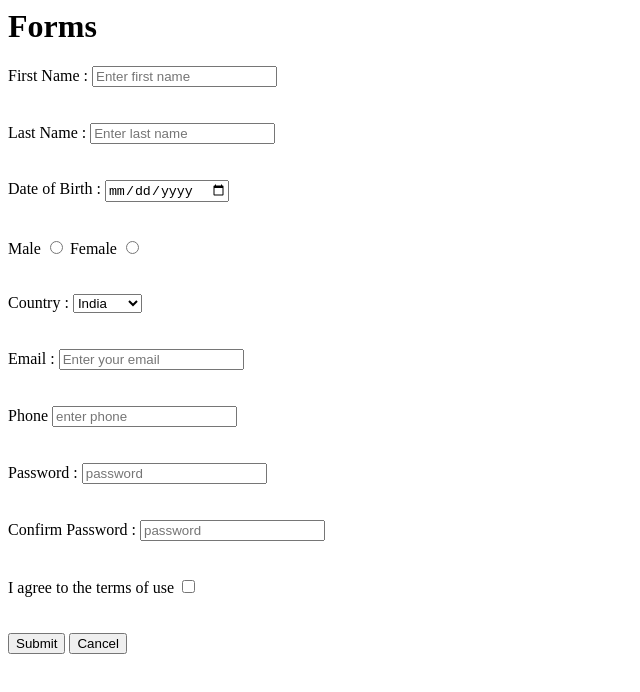
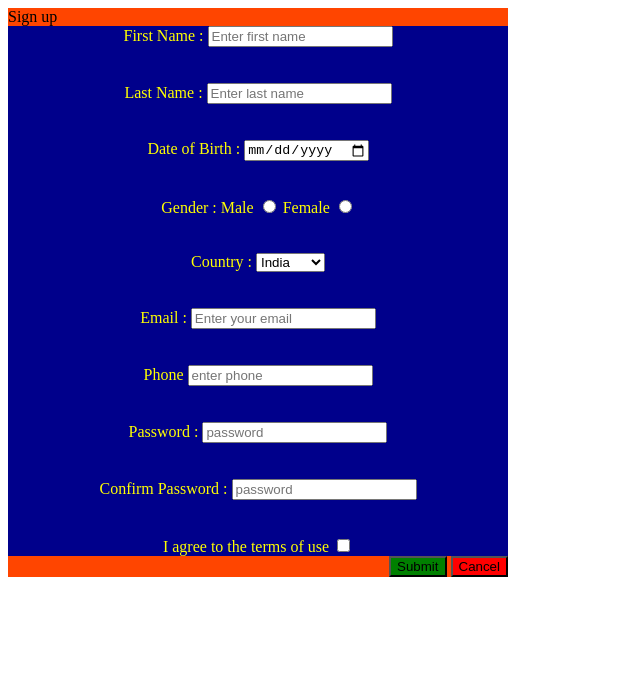
Before and after one commit to fayaass/task, a plain HTML site: page index.html in a window 1280 px wide. Shown: the whole page, without its empty margins (0-640 px from the left). Drawn offline with Linux system fonts and the light colour scheme.

Commit message:
new commit

```diff
--- a/index.html
+++ b/index.html
@@ -1,13 +1,19 @@
 <html>
     <head>
         <title>HTML</title>
+        <link rel="stylesheet" href="style.css">
+
 
     </head>
 
     <body>
+        <form action="/submit">
+        <div id="div4">
+        <div id="div1"> Sign up </div>
+        <div id="div3">
 
-        <h1>Forms</h1>
-        <form action="/submit">
+
+
             <label for="first name">First Name : </label>
             <input type="text" name="name" placeholder="Enter first name" id="name">
 
@@ -23,6 +29,8 @@
 
 
             <br><br><br>
+
+            <label for="gender">Gender : </label>
 
             <label for="male">Male</label>
             <input type="radio" id="male" name="gender" value="male">
@@ -62,12 +70,11 @@
             <br><br><br>
 
             <label for="agree">I agree to the terms of use</label>
-            <input type="checkbox" id="agree" name="agree" value="agreed">
+            <input type="checkbox" id="agree" name="agree" value="agreed"></div>
 
-            <br><br><br>
-
-            <input type="submit">
-            <button type="button" onclick="cancelAction()">Cancel</button>
+            <div id="div2">
+            <input id="btn1" type="submit">
+            <button id="btn2" type="button" onclick="cancelAction()">Cancel</button>
 
         </form>
 
@@ -77,7 +84,7 @@
                     window.location.href = 'index.html';// change this to your desired URL
 
                 }
-            </script>
+            </script></div></div>
 
     </body>
 
--- /dev/null
+++ b/style.css
@@ -0,0 +1,21 @@
+#div1{
+    background-color: orangered;
+}
+#btn1{
+    background-color: green;
+}
+#btn2{
+    background-color: red;
+}
+#div2{
+    background-color: orangered;
+    text-align: right;
+}
+#div3{
+    background-color: darkblue;
+    text-align: center;
+    color: yellow;
+}
+#div4{
+    width: 500px;
+}
```
